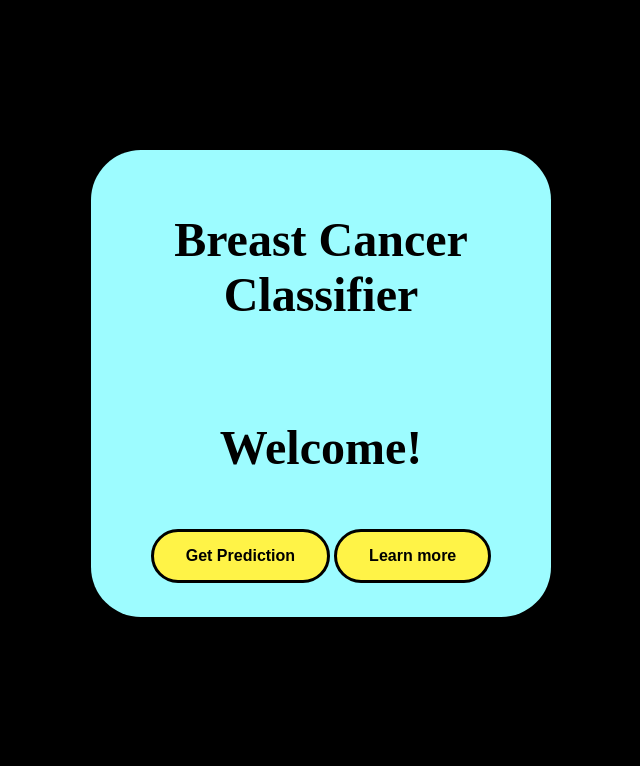
After one commit to capybara-brain346/Breast-Cancer-Classifier, a Flask app: template api/templates/welcome.html in a window 1280 px wide. The commit adds this page. Shown: the top 766 px of the page, without its empty margins (319-959 px from the left). Run offline with Flask 3, Linux system fonts and the light colour scheme; the template is opened without the code that fills it, so the values that code supplies are empty.

Commit message:
completed frontend

```diff
--- a/api/app.py
+++ b/api/app.py
@@ -1,5 +1,5 @@
 import numpy as np
-from flask import Flask, request, render_template, jsonify
+from flask import Flask, request, render_template
 import pickle
 
 app = Flask(__name__)
@@ -12,6 +12,11 @@ def load_model():
 
 @app.route("/")
 def home():
+    return render_template("welcome.html")
+
+
+@app.route("/get_prediction", methods=["GET"])
+def form():
     return render_template("index.html")
 
 
--- /dev/null
+++ b/api/static/welcome.css
@@ -0,0 +1,54 @@
+.container {
+  display: flex;
+  flex-direction: column;
+  align-items: center;
+  justify-content: center;
+  width: 50vh;
+  min-height: 50vh;
+  background-color: #9dfcff;
+  border-width: 0.5cm;
+  border-color: #fff347;
+  border-radius: 50px;
+  padding: 30px;
+  margin: 150px auto;
+}
+h1 {
+  font-size: 3em;
+  margin-bottom: 50px;
+  text-align: center;
+}
+
+h3 {
+  font-size: 3em;
+  margin-bottom: 50px;
+  text-align: center;
+}
+
+.button-container {
+  display: flex;
+  justify-content: space-between;
+}
+
+button {
+  background-color: #fff347;
+  border: none;
+  color: rgb(0, 0, 0);
+  padding: 15px 32px;
+  text-align: center;
+  text-decoration: none;
+  display: inline-block;
+  font-size: 16px;
+  font-weight: bold;
+  margin: 4px 2px;
+  cursor: pointer;
+  border-style: solid;
+  border-width: 0.1cm;
+  border-radius: 50px;
+}
+
+button:hover {
+  background-color: #ffffff;
+}
+html {
+  background-color: #000000;
+}
--- /dev/null
+++ b/api/templates/welcome.html
@@ -0,0 +1,25 @@
+<!DOCTYPE html>
+<html lang="en">
+  <head>
+    <meta charset="UTF-8" />
+    <meta name="viewport" content="width=device-width, initial-scale=1.0" />
+    <link href="..\static\welcome.css" rel="stylesheet" type="text/css" />
+    <title>Welcome</title>
+  </head>
+  <div class="container">
+    <body>
+      <h1>Breast Cancer Classifier</h1>
+      <h3>Welcome!</h3>
+      <div class="button-container">
+        <a href="http://127.0.0.1:5000/get_prediction"
+          ><button>Get Prediction</button></a
+        >
+        <a
+          href="https://my.clevelandclinic.org/health/diseases/3986-breast-cancer"
+          target="_blank"
+          ><button>Learn more</button></a
+        >
+      </div>
+    </body>
+  </div>
+</html>
--- a/model/model.py
+++ b/model/model.py
@@ -1,10 +1,10 @@
-import os
 import pandas as pd
 import pickle
 from sklearn.ensemble import RandomForestClassifier
 from sklearn.model_selection import train_test_split
 
-class Model():
+
+class Model:
     def __init__(self, data) -> None:
         self.data = data
         self.random_forest_model = None
```
Also changed, not shown: api/static/styles.css (+12 -7 lines), assets/touches.png (added).
